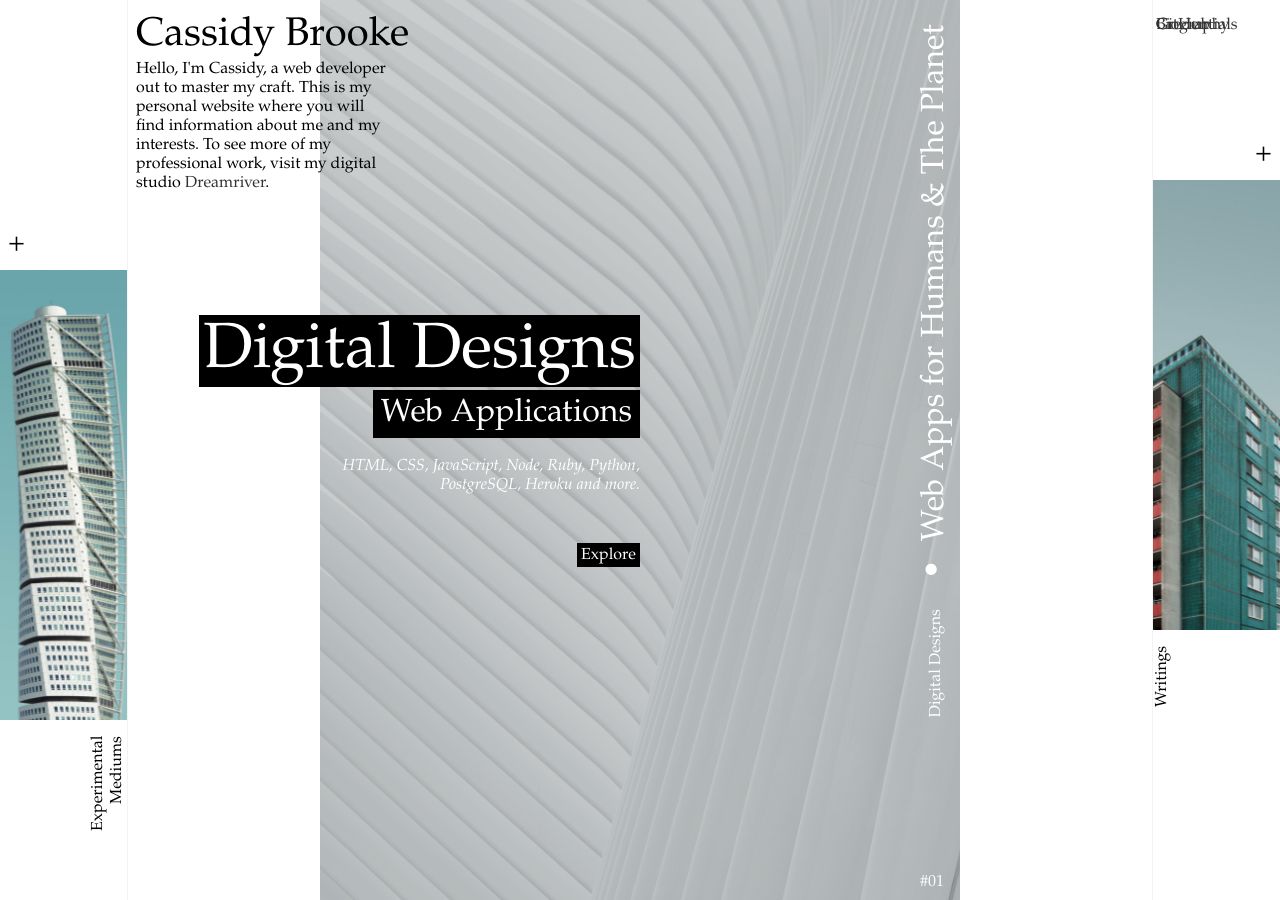
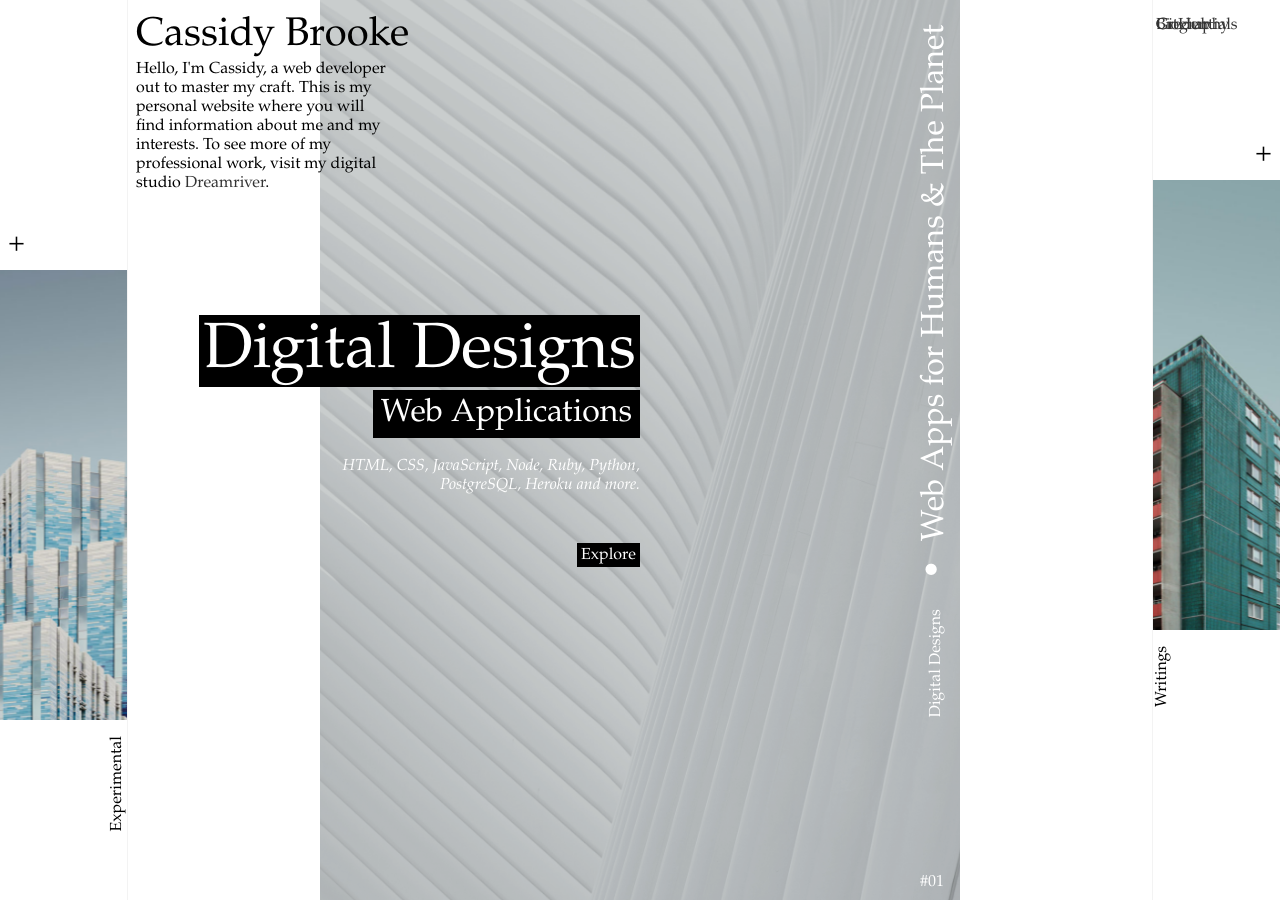
Before and after one commit to cssidy/personal-site, a Jekyll site: the page built from index.html, in a window 1280 px wide. Built offline with Jekyll 4.4.1, drawn with Linux system fonts in a browser that asks for light colours; some web fonts are replaced.

Commit message:
Update index.html

```diff
--- a/index.html
+++ b/index.html
@@ -65,13 +65,13 @@ layout: layout
             </div>
             <div class="slide__title-wrap">
                 <h3 class="slide__title"><div class="slide__box"></div><span class="slide__title-inner">Writings</span></h3>
-                <h4 class="slide__subtitle"><div class="slide__box"></div><span class="slide__subtitle-inner">My Thoughts, Documented in The Cloud</span></h4>
+                <h4 class="slide__subtitle"><div class="slide__box"></div><span class="slide__subtitle-inner">Thoughts from in The Cloud</span></h4>
                 <p class="slide__quote"><em>Articles on technology, art, music, design and being human.</em></p>
                 <a class="slide__explore"><span class="slide__explore-inner">Explore</span></a>
             </div>
             <span class="slide__number">02</span>
             <div class="slide__side">
-                <span class="slide__info">My Thoughts, Documented in the Cloud</span>
+                <span class="slide__info">Thoughts from the Cloud</span>
                 <h5 class="slide__category">Writings</h5>
             </div>
         </div>
@@ -130,19 +130,19 @@ layout: layout
         -->
         <div class="slide">
             <div class="slide__img-wrap">
-                <div class="slide__img" style="background-image: url(assets/images/6.jpg);"></div>
+                <div class="slide__img" style="background-image: url(assets/images/3.jpg);"></div>
                 <div class="slide__img-reveal"></div>
             </div>
             <div class="slide__title-wrap">
-                <h3 class="slide__title"><div class="slide__box"></div><span class="slide__title-inner">Experimental Mediums</span></h3>
-                <h4 class="slide__subtitle"><div class="slide__box"></div><span class="slide__subtitle-inner">Art, Music</span></h4>
-                <p class="slide__quote"><em>Beyond programming, I spend time creating art and sound.</em></p>
+                <h3 class="slide__title"><div class="slide__box"></div><span class="slide__title-inner">Experimental</span></h3>
+                <h4 class="slide__subtitle"><div class="slide__box"></div><span class="slide__subtitle-inner">Art, Music and New Mediums</span></h4>
+                <p class="slide__quote"><em>Beyond programming, I spend time building art and sounds.</em></p>
                 <a class="slide__explore"><span class="slide__explore-inner">Explore</span></a>
             </div>
             <span class="slide__number">06</span>
             <div class="slide__side">
-                <span class="slide__info">Art, Music</span>
-                <h5 class="slide__category">Experimental Mediums</h5>
+                <span class="slide__info">Art, Music and New Mediums</span>
+                <h5 class="slide__category">Experimental</h5>
             </div>
         </div>
     </div>
```
